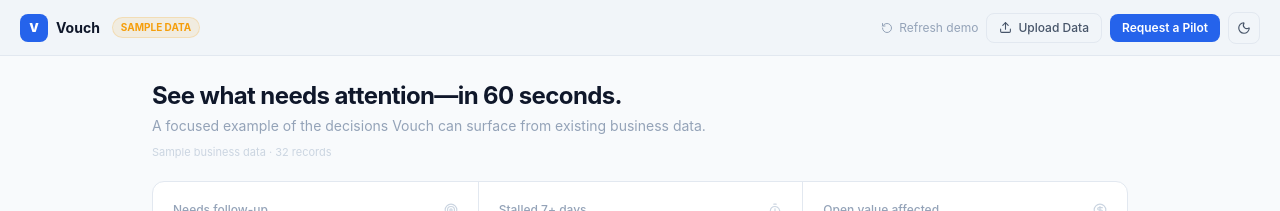
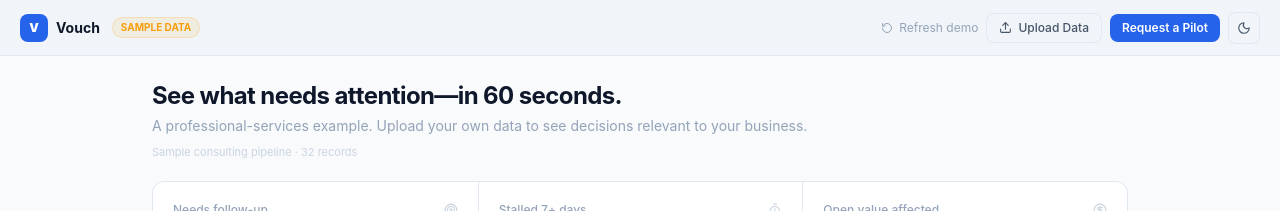
Before and after one commit to shivasricharan/vouchcc, a Next.js app: page / in a window 1280 px wide. Shown: the top 211 px of the page. Built offline with nearby package versions, Linux system fonts and the light colour scheme.

Commit message:
Clarify the sample data context

```diff
--- a/components/dashboard/DashboardLayout.tsx
+++ b/components/dashboard/DashboardLayout.tsx
@@ -67,7 +67,7 @@ function ResultsCTA() {
           </h2>
           <p className="mt-1 max-w-2xl text-xs leading-relaxed text-th-muted sm:text-sm">
             {isDemo
-              ? 'Upload a CSV or Excel file and get a private, focused decision brief in about 60 seconds.'
+              ? 'Upload a lead, sales or customer CSV/Excel file and get a private decision brief in about 60 seconds.'
               : 'Keep this brief for your team, or see exactly what Vouch configures during the guided pilot.'}
           </p>
           <div className="mt-2 flex items-center gap-1.5 text-[10px] text-th-faint">
@@ -151,12 +151,12 @@ function DashboardContent() {
               </h1>
               <p className="mt-1 max-w-2xl text-xs text-th-muted sm:text-sm">
                 {dataMode === 'demo'
-                  ? 'A focused example of the decisions Vouch can surface from existing business data.'
+                  ? 'A professional-services example. Upload your own data to see decisions relevant to your business.'
                   : `Vouch analysed ${leads.length} records and prioritised what deserves action now.`}
               </p>
               <div className="mt-2 text-[11px] text-th-faint">
                 {dataMode === 'demo'
-                  ? `Sample business data · ${leads.length} records`
+                  ? `Sample consulting pipeline · ${leads.length} records`
                   : `${fileName || 'Uploaded file'} · ${mappingConfidence}% mapping confidence`}
               </div>
             </section>
```
